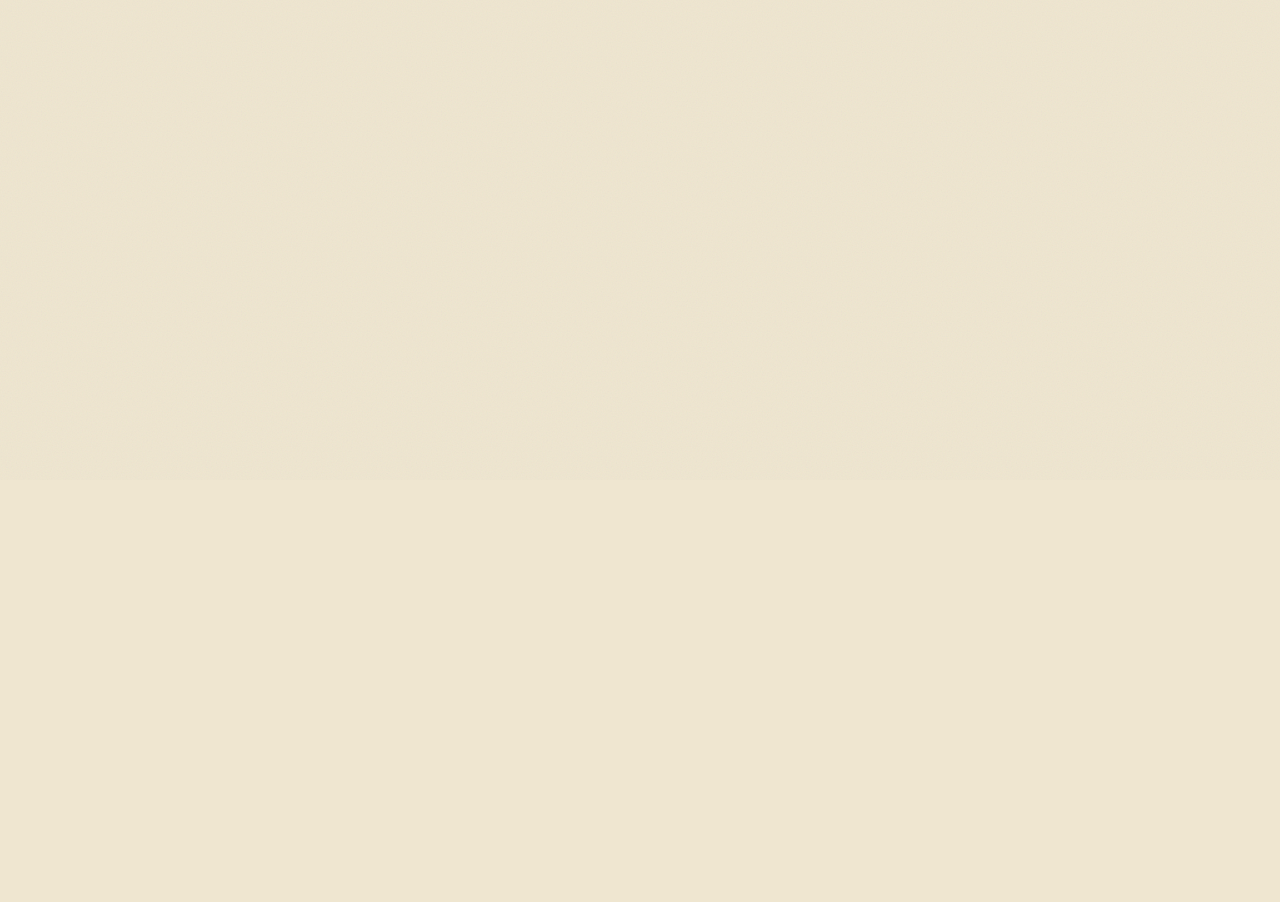
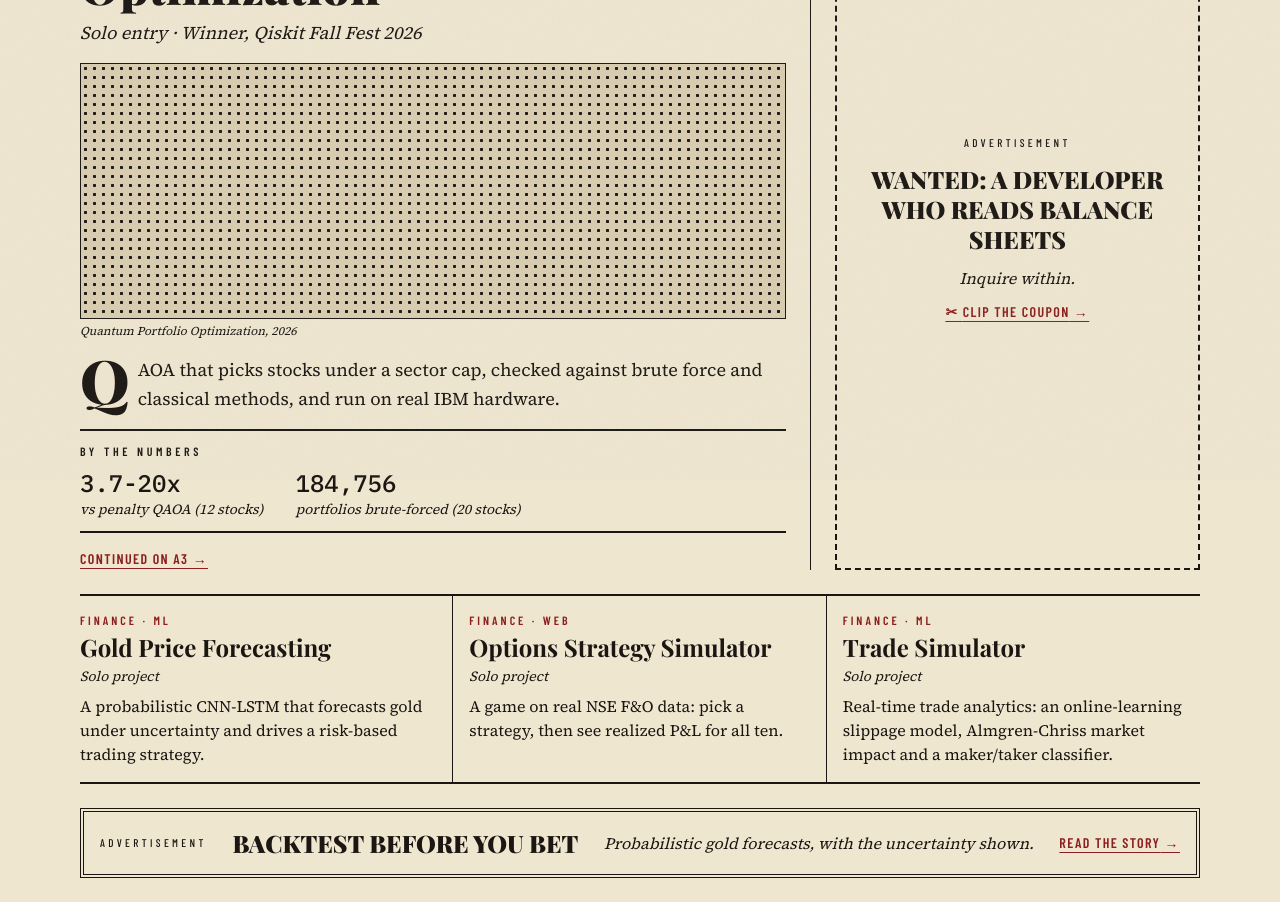
Before and after one commit to Raman-Lamba/portfolio_V1, a Next.js app in the folder site/: page / in a window 1280 px wide. Shown: the part 320-1222 px from the top of the page. Before the commit the page ends 800 px from the top, so only its background shows below. Built offline with nearby package versions, Linux system fonts and the light colour scheme.

Commit message:
feat: compose front page top
Co-Authored-By: Claude Sonnet 5.5 <noreply@anthropic.com>
Claude-Session: https://claude.ai/code/session_018QB7mo8gTaSmrUpoNJB9Sc

```diff
--- a/site/src/app/page.tsx
+++ b/site/src/app/page.tsx
@@ -1,10 +1,11 @@
+import { FrontPage } from '@/components/front-page';
 import { Masthead } from '@/components/masthead';
 
 export default function Home() {
   return (
     <>
       <Masthead />
-      <main className="mx-auto max-w-6xl px-4" />
+      <FrontPage />
     </>
   );
 }
--- /dev/null
+++ b/site/src/components/front-page.tsx
@@ -0,0 +1,25 @@
+import { getAd, getLead, getStories } from '@/content/queries';
+import { Ad } from './ad';
+import { LeadStory } from './lead-story';
+import { StoryCard } from './story-card';
+
+export function FrontPage() {
+  const lead = getLead();
+  const stories = getStories();
+  return (
+    <main id="main" className="mx-auto max-w-6xl px-4 py-6">
+      <div className="grid gap-6 lg:grid-cols-[2fr_1fr]">
+        <LeadStory project={lead} />
+        <Ad ad={getAd('wanted')} layout="tall" />
+      </div>
+      <div className="mt-6 grid divide-y divide-ink border-y-2 border-ink md:grid-cols-3 md:divide-x md:divide-y-0">
+        {stories.map((s) => (
+          <StoryCard key={s.slug} project={s} />
+        ))}
+      </div>
+      <div className="mt-6">
+        <Ad ad={getAd('backtest')} layout="wide" />
+      </div>
+    </main>
+  );
+}
```
Also changed, not shown: 1 other file (tests, documents, lock files or other folders).
